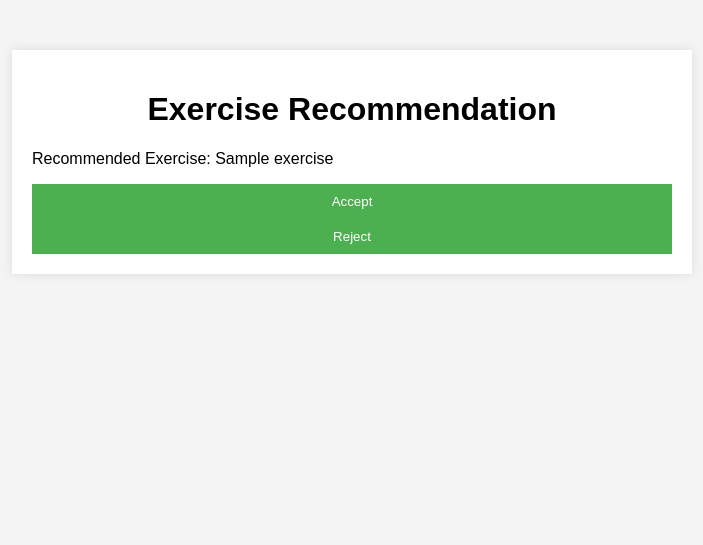
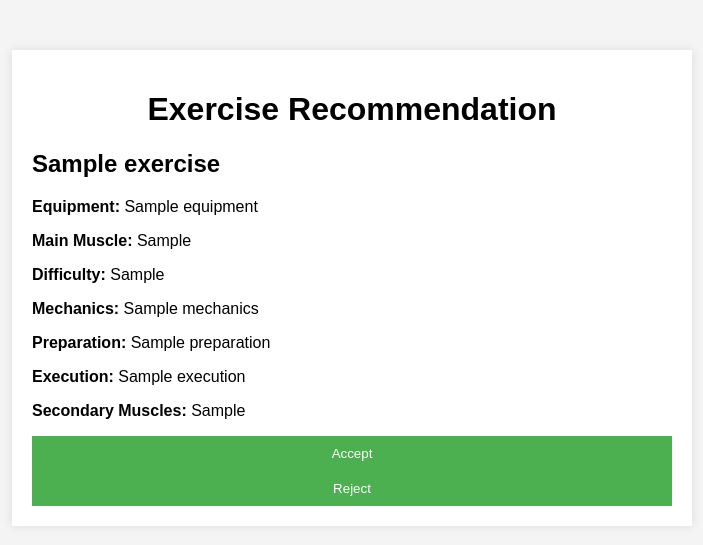
Before and after one commit to LuccaDeFulgentis/Code-Tuah, a Flask app: template templates/exercise_page.html in a window 1280 px wide. Shown: the top 545 px of the page, without its empty margins (288-991 px from the left). Run offline with Flask 3, Linux system fonts and the light colour scheme; the template is opened without the code that fills it: most values are stand-ins (such as "Sample title", 1, 10 or a date in 2020).

Commit message:
working multiple muscle selector, logic not implemented for selecting exercises

```diff
--- a/app.py
+++ b/app.py
@@ -23,12 +23,14 @@ model = DecisionTreeClassifier()
 model.fit(x, y)
 
 # Generate a list of exercises based on user's preferences
-def generate_exercises(equipment, difficulty, muscle):
+def generate_exercises(equipment, difficulty, muscles):
     visited = {}
     for _ in range(1000):
         equipmentRandom = random.choice(equipment)
         experienceRandom = random.randint(1, difficulty)
-        prediction = model.predict([[equipmentRandom, muscle, experienceRandom]])
+        # Randomly select one of the muscle groups
+        selected_muscle = random.choice(muscles)
+        prediction = model.predict([[equipmentRandom, selected_muscle, experienceRandom]])
         if prediction[0] not in visited:
             visited[prediction[0]] = 1
         else:
@@ -36,7 +38,11 @@ def generate_exercises(equipment, difficulty, muscle):
 
     # Sort exercises by frequency (most frequent first)
     sorted_exercises = sorted(visited.items(), key=lambda item: item[1], reverse=True)
-    return sorted_exercises
+    # Instead of returning only the exercise name, return full rows of data
+    full_exercise_data = [df[df['Exercise Name'] == exercise[0]].to_dict(orient='records')[0] for exercise in sorted_exercises]
+    return full_exercise_data
+
+
 
 @app.route('/')
 def index():
@@ -46,17 +52,21 @@ def index():
 def start():
     equipment = list(map(int, request.form.getlist('equipment')))
     difficulty = int(request.form['difficulty'])
-    muscle = int(request.form['muscle'])
+    # Collect selected muscle groups as a list of integers
+    muscles = list(map(int, request.form.getlist('muscle')))
+    days_per_week = int(request.form['days_per_week'])  # Get the days per week from the form
 
     session['equipment'] = equipment
     session['difficulty'] = difficulty
-    session['muscle'] = muscle
+    session['muscle'] = muscles  # Store list of muscles in session
+    session['days_per_week'] = days_per_week  # Store in session
     session['selected_exercises'] = []  # Reset selected exercises
     session['rejected_exercises'] = []  # Track rejected exercises
-    session['exercise_list'] = generate_exercises(equipment, difficulty, muscle)
+    session['exercise_list'] = generate_exercises(equipment, difficulty, muscles)  # Pass muscles as a list
 
     return redirect(url_for('exercise_page'))
 
+@app.route('/exercise_page', methods=['GET', 'POST'])
 @app.route('/exercise_page', methods=['GET', 'POST'])
 def exercise_page():
     selected_exercises = session.get('selected_exercises', [])
@@ -69,7 +79,7 @@ def exercise_page():
 
     if request.method == 'POST':
         action = request.form['action']
-        current_exercise = exercise_list[0][0]  # Get the current top exercise
+        current_exercise = exercise_list[0]  # Get the current top exercise
 
         if action == 'accept':
             selected_exercises.append(current_exercise)  # Add accepted exercise
@@ -77,7 +87,7 @@ def exercise_page():
             rejected_exercises.append(current_exercise)  # Add rejected exercise
 
         # Remove the current exercise from the exercise list
-        exercise_list = [e for e in exercise_list if e[0] != current_exercise]
+        exercise_list = [e for e in exercise_list if e['Exercise Name'] != current_exercise['Exercise Name']]
 
         session['selected_exercises'] = selected_exercises
         session['rejected_exercises'] = rejected_exercises
@@ -88,7 +98,15 @@ def exercise_page():
 
     # Get the first exercise that hasn't been rejected and isn't already selected
     if exercise_list:
-        current_exercise = exercise_list[0][0]
+        current_exercise = exercise_list[0]
+    else:
+        current_exercise = None  # No more exercises left
+
+    return render_template('exercise_page.html', exercise=current_exercise)
+
+    # Get the first exercise that hasn't been rejected and isn't already selected
+    if exercise_list:
+        current_exercise = exercise_list[0]
     else:
         current_exercise = None  # No more exercises left
 
--- a/templates/exercise_page.html
+++ b/templates/exercise_page.html
@@ -11,7 +11,17 @@
         <h1>Exercise Recommendation</h1>
         <div id="exercise-section">
             {% if exercise %}
-                <p>Recommended Exercise: {{ exercise }}</p>
+            <div>
+                <h2>{{ exercise['Exercise Name'] }}</h2>
+                <p><strong>Equipment:</strong> {{ exercise['Equipment'] }}</p>
+                <p><strong>Main Muscle:</strong> {{ exercise['Main_muscle'] }}</p>
+                <p><strong>Difficulty:</strong> {{ exercise['Difficulty (1-5)'] }}</p>
+                <p><strong>Mechanics:</strong> {{ exercise['Mechanics'] }}</p>
+                <p><strong>Preparation:</strong> {{ exercise['Preparation'] }}</p>
+                <p><strong>Execution:</strong> {{ exercise['Execution'] }}</p>
+                <p><strong>Secondary Muscles:</strong> {{ exercise['Secondary Muscles'] }}</p>
+            </div>
+
                 <form method="POST" action="/exercise_page">
                     <button type="submit" name="action" value="accept">Accept</button>
                     <button type="submit" name="action" value="reject">Reject</button>
```
Also changed, not shown: templates/index.html (+14 -2 lines), templates/summary.html (+11 -1 lines), static/script.js (renamed from static/scripts.js).
